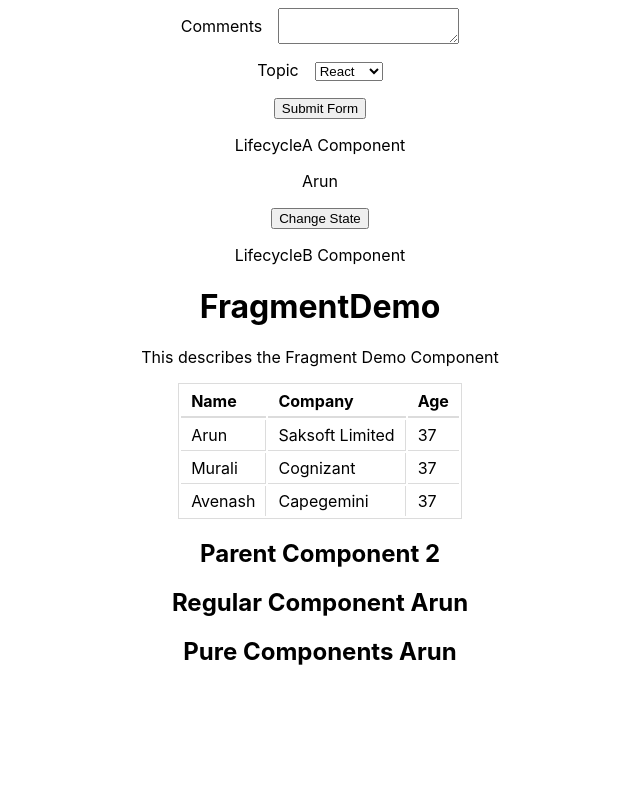
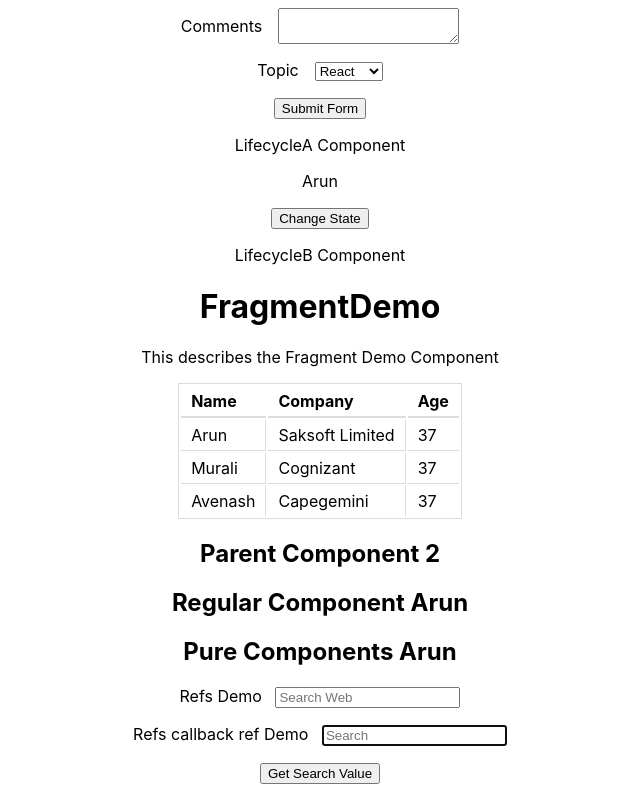
Before and after one commit to arunmeanssun/reactBasicLearning, a React (Create React App) app: page / in a window 1280 px wide. Shown: the part 1532-2332 px from the top of the page, without its empty margins (320-960 px from the left). Before the commit the page ends 2218 px from the top, so only its background shows below. Built offline with nearby package versions, Linux system fonts and the light colour scheme.

Commit message:
react refs is in progress

```diff
--- a/src/App.js
+++ b/src/App.js
@@ -19,6 +19,8 @@ import LifecycleA from './components/LifecycleA';
 import FragmentDemo from './components/FragmentDemo';
 import Table from './components/Table';
 import ParentComponent2 from './components/ParentComponent2';
+import MemoComponent from './components/MemoComponent';
+import RefsDemo from './components/RefsDemo';
 
 function App() {
   return (
@@ -69,6 +71,8 @@ function App() {
       <Table />
 
       <ParentComponent2 />
+
+      <RefsDemo />
     </div>
   );
 }
--- /dev/null
+++ b/src/components/MemoComponent.js
@@ -0,0 +1,12 @@
+import React from 'react';
+
+function MemoComponent({name}) {
+    console.log("rendering Memo Component");
+  return (
+    <React.Fragment>
+      <h2>Memo Component - {name}</h2>
+    </React.Fragment>
+  )
+}
+
+export default React.memo(MemoComponent);
--- a/src/components/ParentComponent2.js
+++ b/src/components/ParentComponent2.js
@@ -1,6 +1,7 @@
 import React, { Component } from 'react';
 import RegularComponent from './RegularComponent';
 import PureComponents from './PureComponents';
+import MemoComponent from './MemoComponent';
 
 class ParentComponent2 extends Component {
     constructor(props) {
@@ -24,6 +25,8 @@ class ParentComponent2 extends Component {
     return (
         <React.Fragment>
             <h2>Parent Component 2</h2>
+            {/* <MemoComponent name={this.state.name} /> */}
+
             <RegularComponent name={this.state.name} />
             <PureComponents name={this.state.name} />
         </React.Fragment>
--- /dev/null
+++ b/src/components/RefsDemo.js
@@ -0,0 +1,39 @@
+import React, { Component } from 'react';
+
+class RefsDemo extends Component {
+    constructor(props) {
+      super(props)
+        this.inputRef = React.createRef();
+
+        // callback ref method
+        this.callbackRef = null;
+        this.setCallbackRef = element => {
+            this.callbackRef = element;
+        }
+    }
+
+    componentDidMount(){
+        console.log(this.inputRef);
+        this.inputRef.current.focus();
+        if(this.callbackRef){
+            this.callbackRef.focus();
+        }
+    }
+
+    searchTxtHandler = () => {
+        console.log(this.inputRef.current.value);
+        console.log(this.callbackRef.current.value);
+    }
+
+  render() {
+    return (
+        <React.Fragment>
+            <p>Refs Demo &nbsp; <input type="text" placeholder='Search Web' ref={this.inputRef} /> </p>
+            <p>Refs  callback ref Demo &nbsp; <input type="text" placeholder='Search' ref={this.setCallbackRef} /> </p>
+            <p><button onClick={this.searchTxtHandler}>Get Search Value</button></p>
+      </React.Fragment>
+    )
+  }
+}
+
+export default RefsDemo;
```
Also changed, not shown: src/components/Input.js (added, +13 -0 lines).
